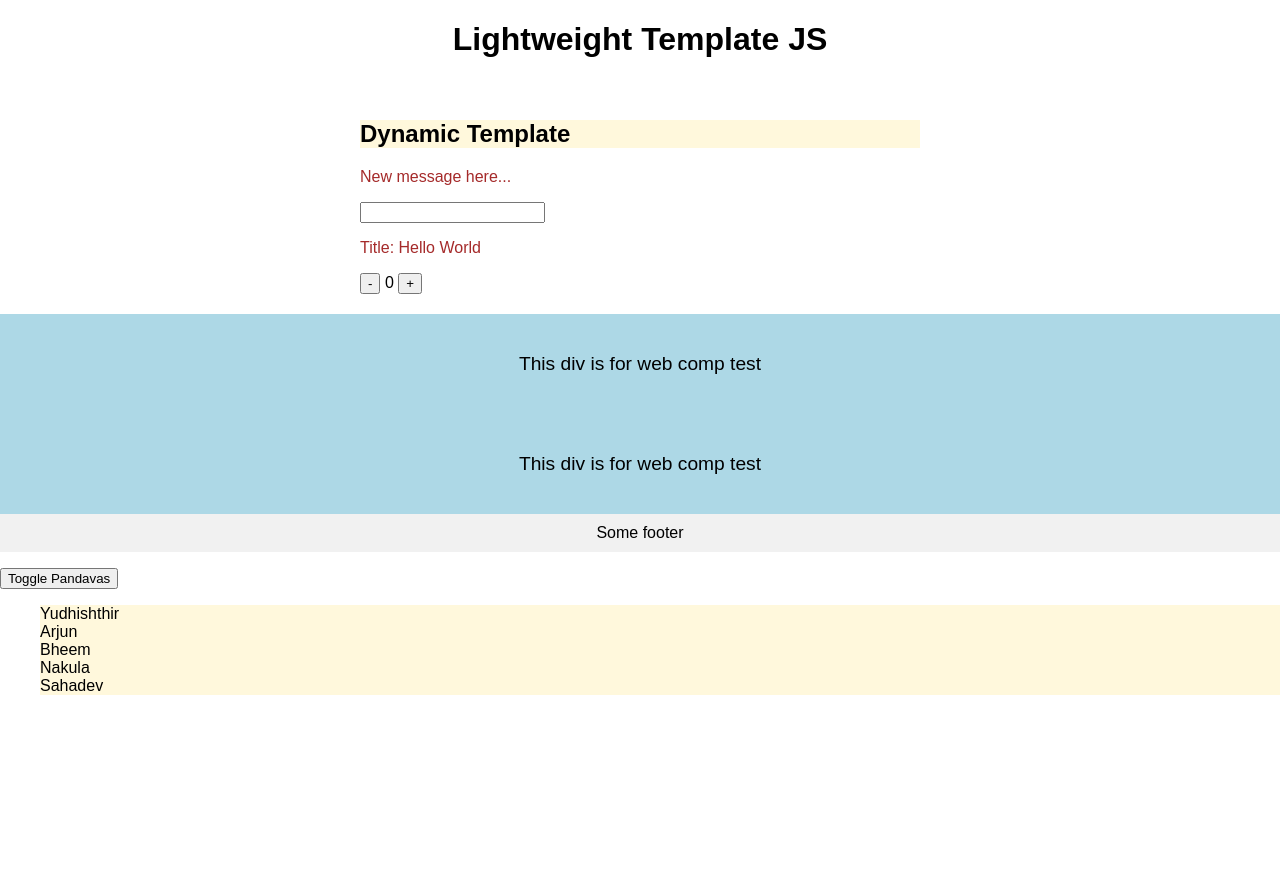
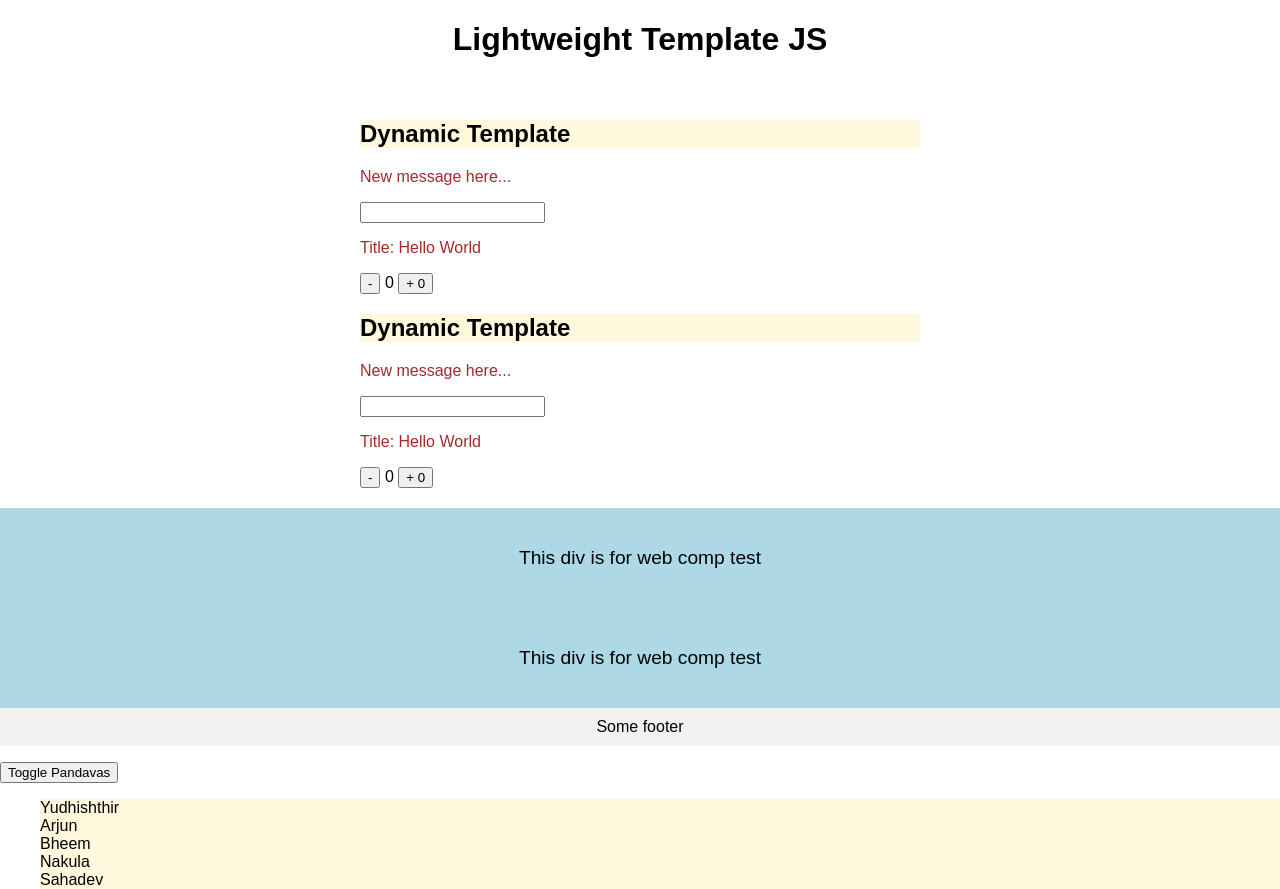
Before and after one commit to aksh-github/light-template, a website built with Vite: page index.html in a window 1280 px wide. Before the commit the page ends 821 px from the top, so only its background shows below. Built offline with nearby package versions, Linux system fonts and the light colour scheme.

Commit message:
Multi Simple compos

```diff
--- a/index.html
+++ b/index.html
@@ -65,12 +65,13 @@
     <!-- Templates -->
     <template id="my-template">
       <h2 class="{{headerclass}} list-item">Dynamic Template</h2>
-      <p class="message">{{ message }}</p>
+      <p class="{{msgClass}}">{{ message }}</p>
 
       <input type="text" data-model="title" />
-      <p class="message">Title: {{ title }}</p>
+      <p class="{{msgClass}}">Title: {{ title }}</p>
 
-      <button data-id="neg">-</button> {{ctr}} <button data-id="pos">+</button>
+      <button data-id="neg">-</button> {{ctr}}
+      <button data-id="pos">+ {{ctr}}</button>
     </template>
     <div id="for"></div>
     <template id="pandav-template">
--- a/src/compos/simple.js
+++ b/src/compos/simple.js
@@ -1,14 +1,17 @@
-import Templater from "../lib/Templater.js";
+import Templater from "../lib/Templater";
 
-(() => {
+export function Simple() {
   const options = {
     template: "#my-template",
-    elOrSelector: document.querySelector("#app"), // or just "#app"
+    elOrSelector: document
+      .querySelector("#app")
+      .appendChild(document.createElement("div")), // or just "#app"
     data: {
       title: "Hello World",
       message: "This is a templated message",
       headerclass: "header",
       ctr: 0,
+      msgClass: "message",
     },
   };
 
@@ -21,7 +24,7 @@ import Templater from "../lib/Templater.js";
       },
     },
     input: {
-      change: function (event) {
+      input: function (event) {
         templater.updateData({ title: event.target.value });
       },
     },
@@ -52,4 +55,4 @@ import Templater from "../lib/Templater.js";
       color: "red",
     });
   }, 3000);
-})();
+}
--- a/src/index.js
+++ b/src/index.js
@@ -3,3 +3,8 @@ import "./compos/simple";
 import "./compos/for";
 
 import "./wc";
+import { Simple } from "./compos/simple";
+
+for (let i = 0; i < 2; ++i) {
+  Simple();
+}
```
